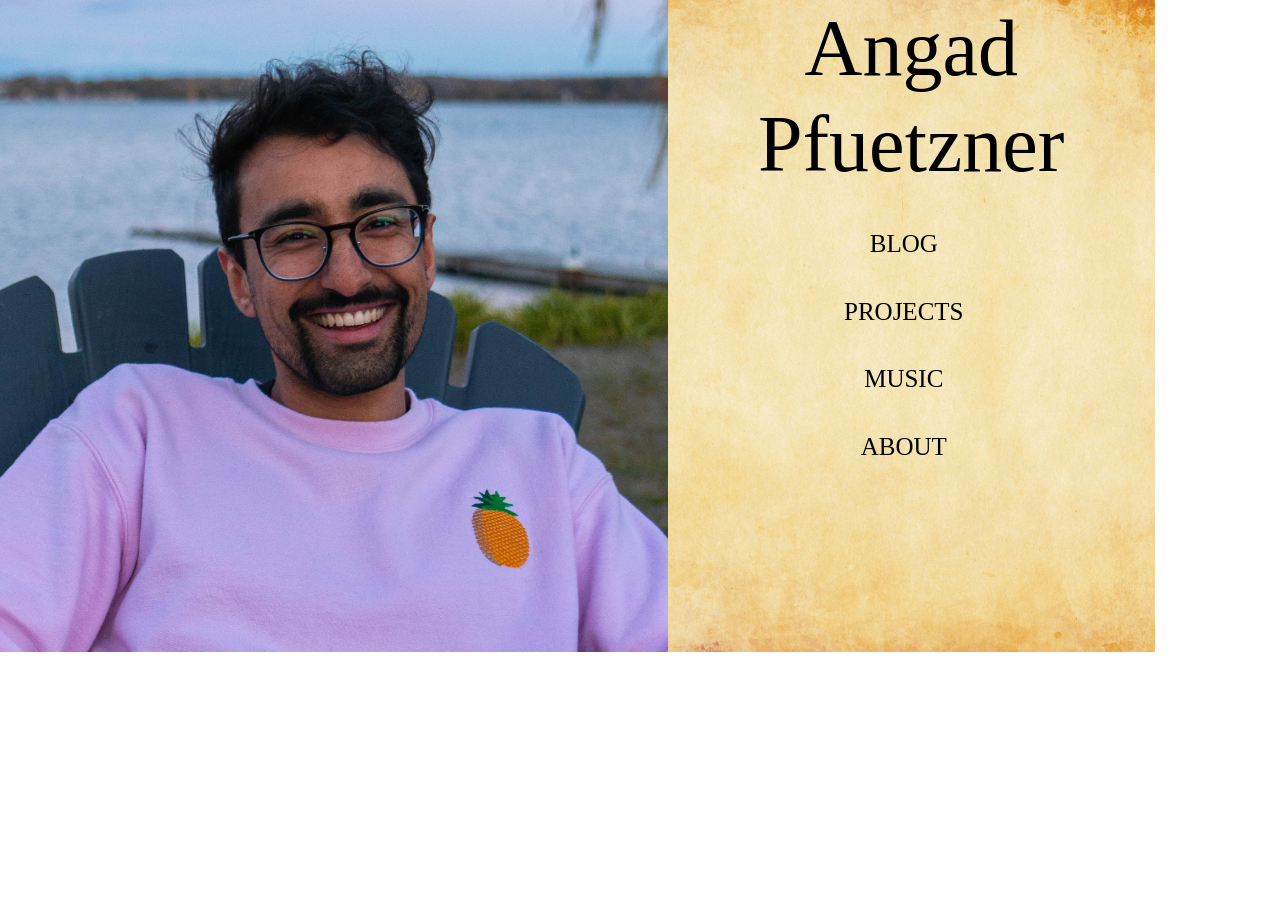
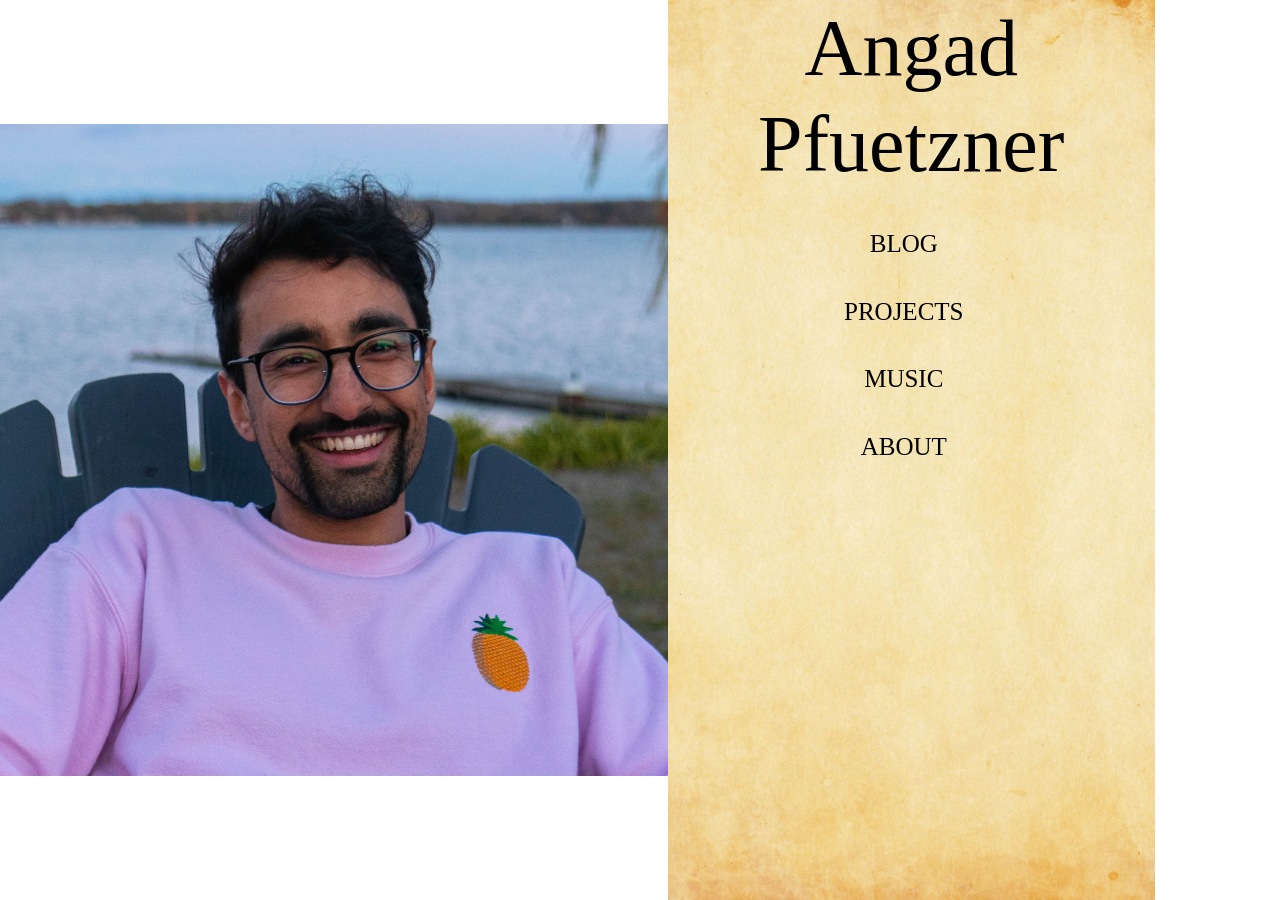
Before and after one commit to Angad99/Angad99.github.io, a Jekyll site: the page built from index.html, in a window 1280 px wide. Built offline with Jekyll 4.4.1, drawn with Linux system fonts in a browser that asks for light colours; some web fonts are replaced.

Commit message:
aligned items

```diff
--- a/_sass/homepage.scss
+++ b/_sass/homepage.scss
@@ -3,6 +3,7 @@
 	background-position: center top;
 	background-repeat: no-repeat;
 	background-size: cover;
+	height: 100vh;
 }
 
 .homepagename {
@@ -33,3 +34,8 @@
 .picofme {
 	padding: 0;
 }
+
+.row {
+	justify-content: center;
+	align-items: center;
+}
--- a/index.html
+++ b/index.html
@@ -15,7 +15,7 @@
   </head>
 
   <body class = "container">
-    <div class="row">
+    <div class="row" style="height:100vh">
       <div class='col-12 col-sm-7 picofme'>
         <img src="/images/AngadSmile2.jpg" alt="Angad Smiling" style="max-width:100%">
       </div>
```
